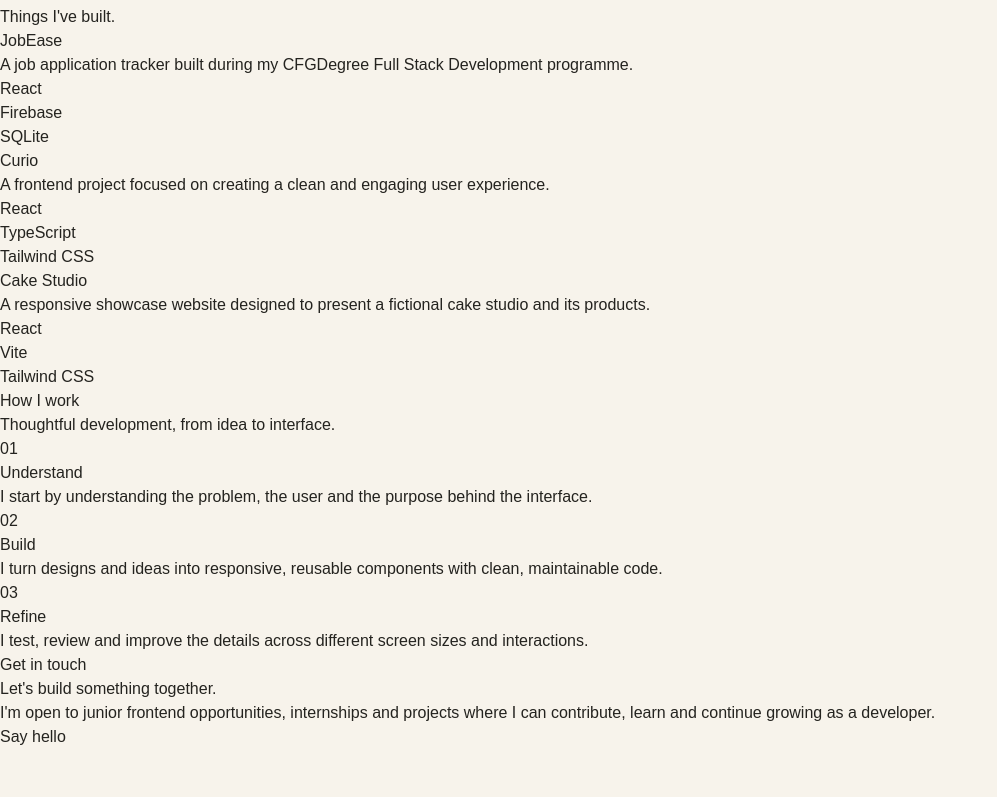
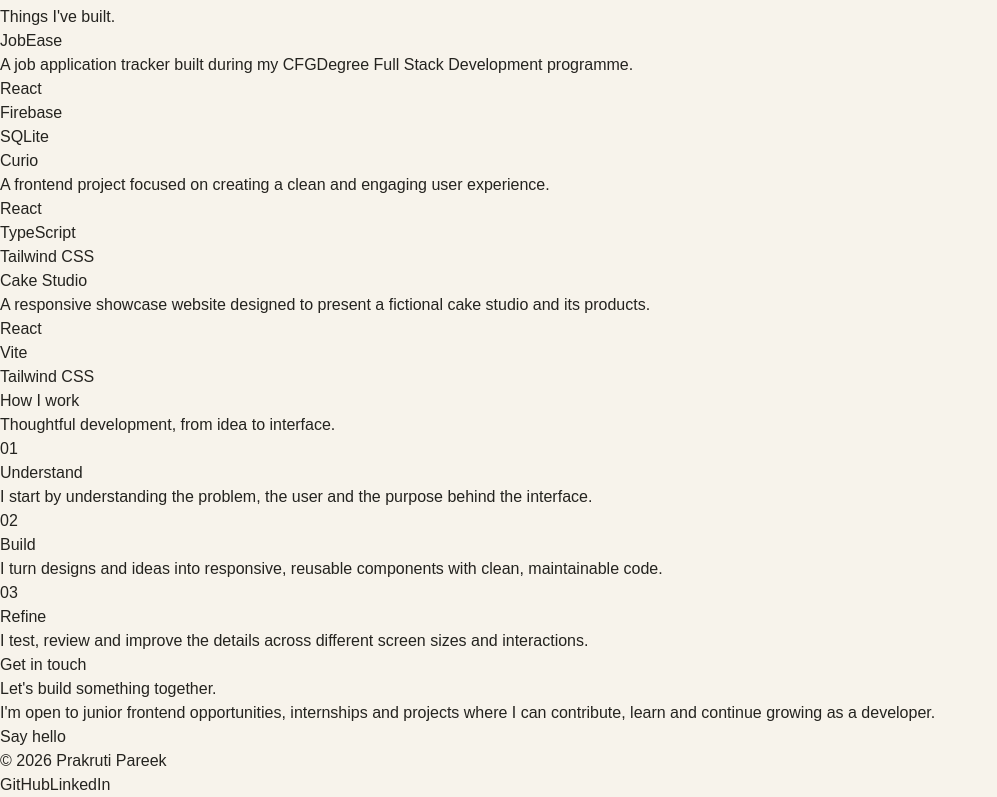
Before and after one commit to PrakrutiPareek/pp--portfolio, a Next.js app: page / in a window 1280 px wide. Shown: the part 283-1080 px from the top of the page, without its empty margins (0-997 px from the left). Before the commit the page ends 1032 px from the top, so only its background shows below. Built offline with nearby package versions, Linux system fonts and the light colour scheme.

Commit message:
feat: add portfolio footer

```diff
--- /dev/null
+++ b/src/app/components/Footer.tsx
@@ -0,0 +1,25 @@
+export default function Footer() {
+  return (
+    <footer>
+      <p>© {new Date().getFullYear()} Prakruti Pareek</p>
+
+      <div>
+        <a
+          href="https://github.com/PrakrutiPareek"
+          target="_blank"
+          rel="noopener noreferrer"
+        >
+          GitHub
+        </a>
+
+        <a
+          href="https://www.linkedin.com/in/prakruti-pareek"
+          target="_blank"
+          rel="noopener noreferrer"
+        >
+          LinkedIn
+        </a>
+      </div>
+    </footer>
+  );
+}
--- a/src/app/page.tsx
+++ b/src/app/page.tsx
@@ -4,6 +4,7 @@
 import Work from "./components/Work";
 import Approach from "./components/Approach";
 import Contact from "./components/Contact";
+import Footer from "./components/Footer";
 
 export default function Home() {
   return (
@@ -15,6 +16,7 @@
         <Work />
         <Approach />
         <Contact />
+        <Footer />
       </main>
     </>
   );
```
